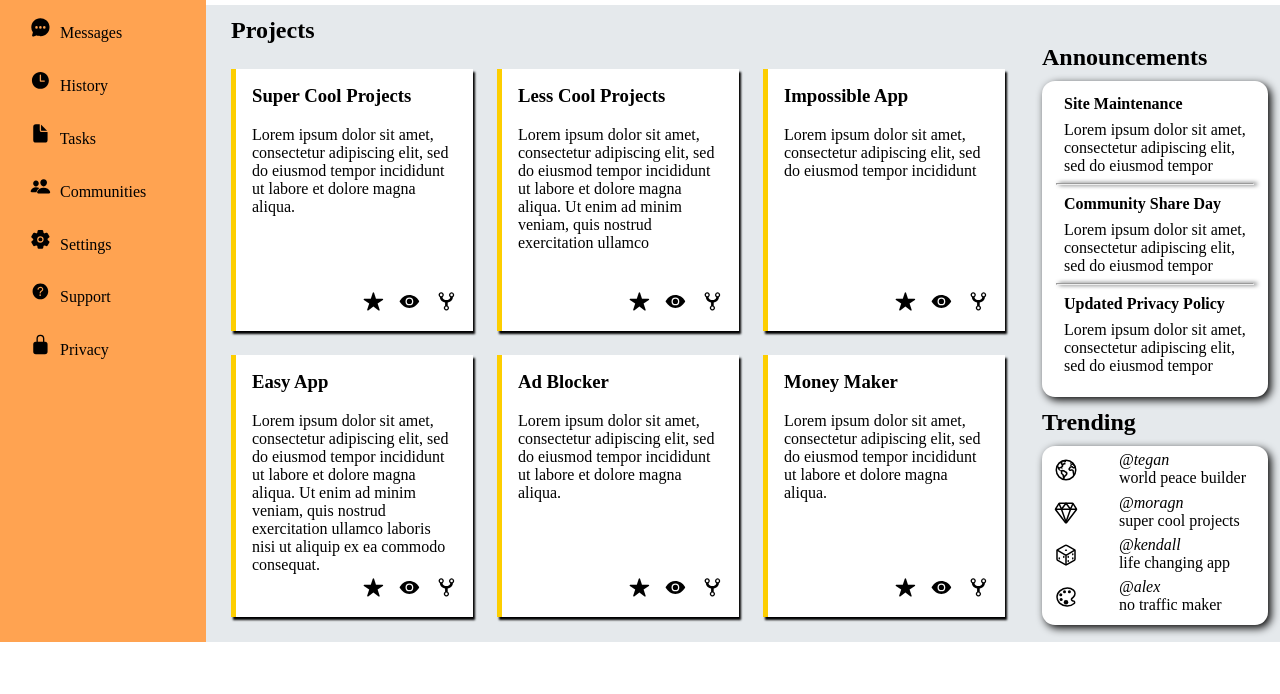
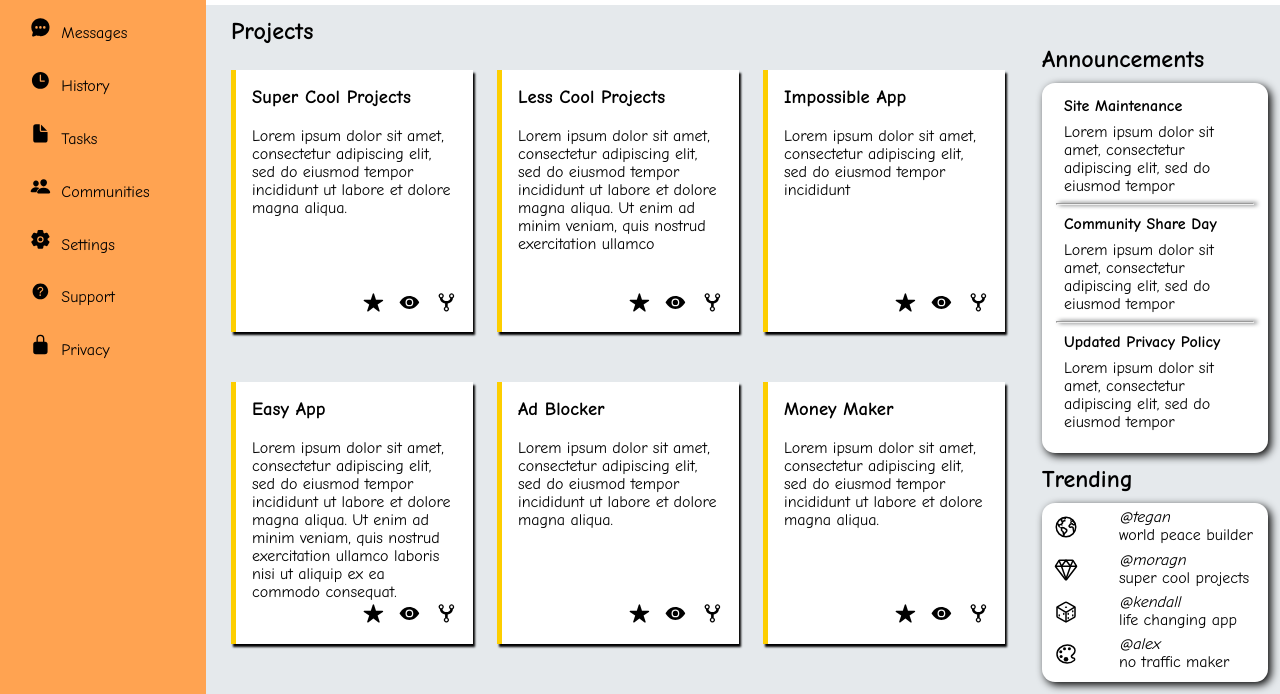
Before and after one commit to arezoomgh/Admin-dashboard, a plain HTML site: page index.html in a window 1280 px wide. Shown: the part 161-855 px from the top of the page. Before the commit the page ends 803 px from the top, so only its background shows below. Drawn offline with nearby package versions, Linux system fonts and the light colour scheme.

Commit message:
Update style.css

```diff
--- a/style.css
+++ b/style.css
@@ -5,6 +5,7 @@
 
 .container{
     background-color: #E5E9EC;
+    font-family: Comic Sans MS, Roboto, sans-serif;
     display: grid;
     grid-template-columns: 1fr 4fr;
 }
```
